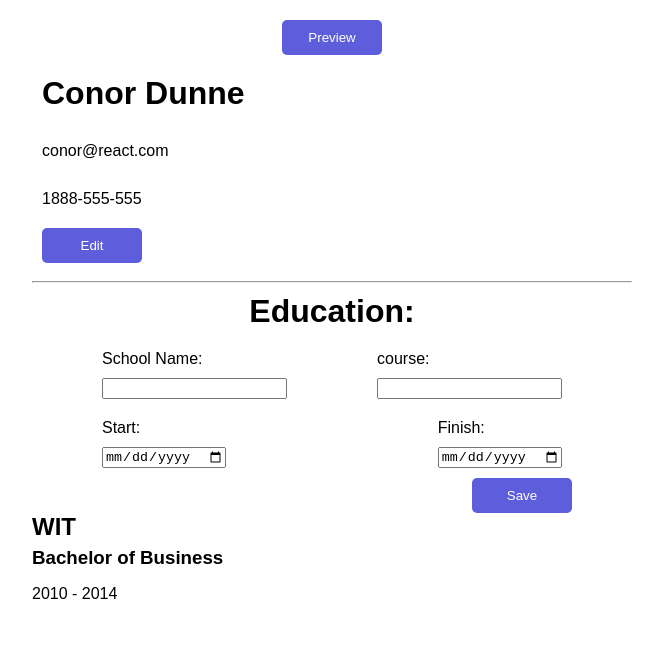
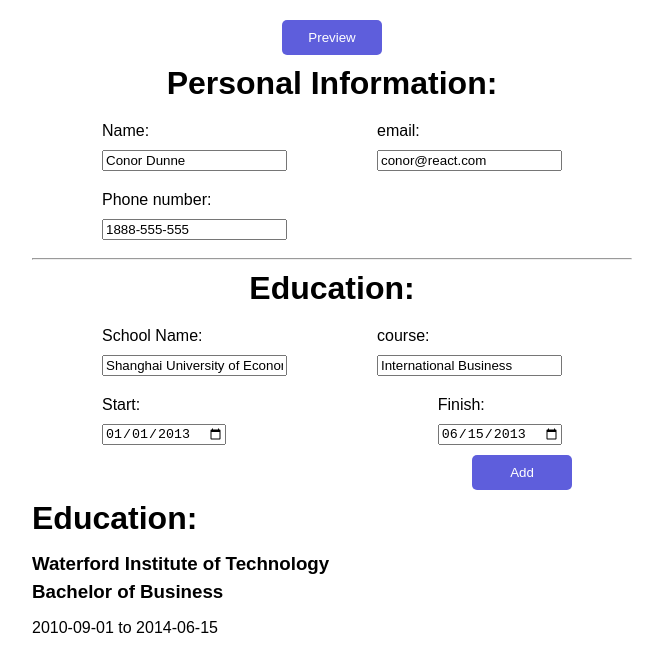
Before and after one commit to Conor-Dunne/react-CV-Application, a React (Create React App) app: page / in a window 1280 px wide. Shown: the top 672 px of the page, without its empty margins (308-971 px from the left). Built offline with nearby package versions, Linux system fonts and the light colour scheme.

Commit message:
Convert edit and preview mode to entire form

```diff
--- a/src/App.js
+++ b/src/App.js
@@ -8,22 +8,20 @@ class App extends Component {
     super(props);
 
     this.state = {
-      personalIsSaved: true,
+      // personalIsSaved: true,
       inPreview: false,
     };
   }
 
   handlePreview = () => {
-    if (this.state.personalIsSaved && !this.state.inPreview) {
+    if (!this.state.inPreview) {
       this.setState({
         inPreview: true,
       });
-    } else if (this.state.inPreview) {
+    } else {
       this.setState({
         inPreview: false,
       });
-    } else {
-      alert("Some sections aren't saved");
     }
   };
 
@@ -35,11 +33,9 @@ class App extends Component {
         </button>
         <Personal
           inPreview={this.state.inPreview}
-          onSave={() => this.setState({ personalIsSaved: true })}
-          onEdit={() => this.setState({ personalIsSaved: false })}
         />
         <hr />
-        <Education />
+        <Education inPreview={this.state.inPreview} />
       </div>
     );
   }
--- a/src/components/Education.js
+++ b/src/components/Education.js
@@ -7,22 +7,22 @@ class Education extends Component {
 
     this.state = {
       institute: {
-        name: "",
-        course: "",
-        startdate: "",
-        endDate: "",
+        name: "Shanghai University of Economics and Business",
+        course: "International Business",
+        startdate: "2013-01-01",
+        endDate: "2013-06-15",
       },
       institutes: [
         {
-          name: "WIT",
+          name: "Waterford Institute of Technology",
           course: "Bachelor of Business",
-          startdate: "2010",
-          endDate: "2014",
+          startdate: "2010-09-01",
+          endDate: "2014-06-15",
         },
       ],
     };
     this.handleInputChange = this.handleInputChange.bind(this);
-    // this.handleSubmit = this.handleSubmit.bind(this);
+    this.handleSubmit = this.handleSubmit.bind(this);
   }
 
   handleInputChange(event) {
@@ -52,8 +52,9 @@ class Education extends Component {
   };
 
   render() {
-    return (
-      <div>
+    if(!this.props.inPreview) {
+      return (
+        <div>
         <h1>Education:</h1>
         <form onSubmit={this.handleSubmit}>
           <div className="inputs-container">
@@ -99,12 +100,16 @@ class Education extends Component {
             </div>
           </div>
           <div className="button-bar">
-            <button type="submit">Save</button>
+            <button type="submit">Add</button>
           </div>
         </form>
         <EducationView institutes={this.state.institutes} />
       </div>
-    );
+      )
+    } else {
+      return <EducationView institutes={this.state.institutes} />
+
+    }
   }
 }
 
--- a/src/components/EducationView.js
+++ b/src/components/EducationView.js
@@ -9,13 +9,15 @@ class EducationView extends Component {
         return (
 
                 <div  className="layout">
+                    <h1>Education:</h1>
                     {this.props.institutes.map((institute) => {
                     return (
                         <div  className="layout">
-                            <h2>{institute.name}</h2>
+                            <h3>{institute.name}</h3>
                             <h3>{institute.course}</h3>
-                            <p>{`${institute.startdate} - ${institute.endDate}`}</p>
-
+                            <p>{`${institute.startdate} to ${institute.endDate}`}</p>
+                            {/* <button>edit</button>
+                            <button>delete</button> */}
                         </div>
                     )
                 })}
--- a/src/components/Personal.js
+++ b/src/components/Personal.js
@@ -7,11 +7,9 @@ class Personal extends Component {
       name: "Conor Dunne",
       email: "conor@react.com",
       phoneNumber: "1888-555-555",
-      isSaved: true
     };
 
     this.handleInputChange = this.handleInputChange.bind(this);
-    this.handleSubmit = this.handleSubmit.bind(this);
   }
 
   handleInputChange(event) {
@@ -24,26 +22,9 @@ class Personal extends Component {
     });
   }
 
-  handleSubmit = (event) => {
-    event.preventDefault();
-    this.setState({
-      isSaved: true
-    })
-
-    this.props.onSave();
-  }
-
-  handleEdit = (event) => {
-    this.setState({
-      isSaved: false
-    })
-
-    this.props.onEdit();
-  }
-
-
   render() {
-    if(!this.state.isSaved) {
+    if(!this.props.inPreview) {
+      console.log(this.state.inPreview)
       return (
         <div>
           <h1>Personal Information:</h1>
@@ -81,7 +62,6 @@ class Personal extends Component {
            </div>
           </div>
            <div className="button-bar">
-           <button type="submit">Save</button>
            </div>
           </form>
         </div>
@@ -92,11 +72,6 @@ class Personal extends Component {
         <h1>{this.state.name}</h1>
         <p>{this.state.email}</p>
         <p>{this.state.phoneNumber}</p>
-        {!this.props.inPreview && <button
-         type="button"
-         onClick={this.handleEdit}
-         >Edit
-         </button>}
         </div>
       )
     }
```
